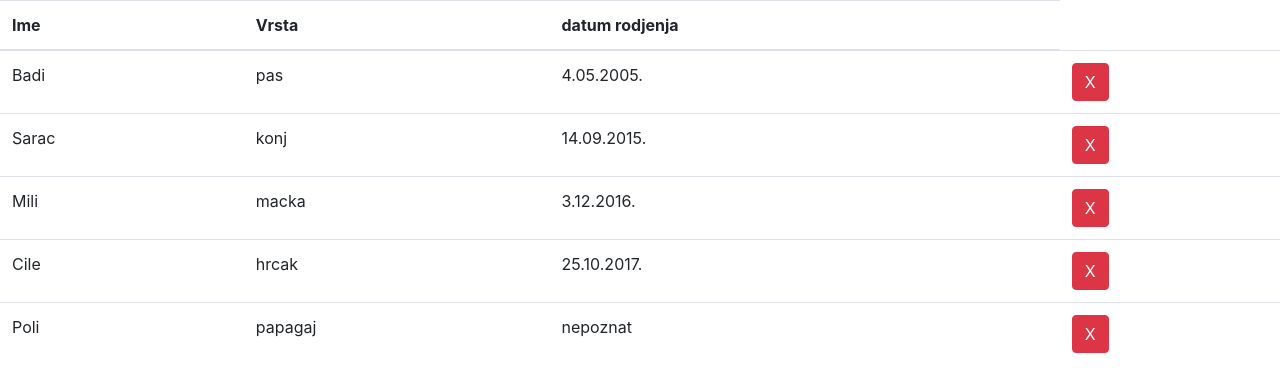
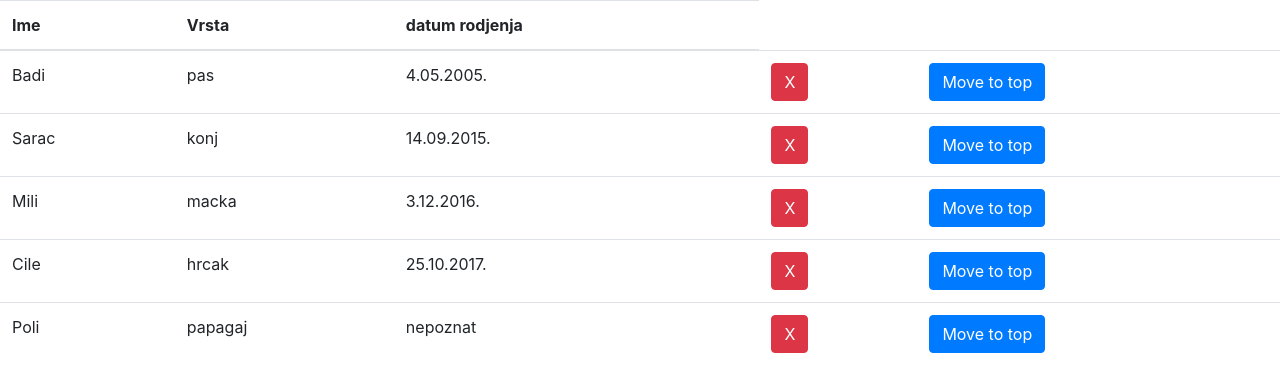
Before and after one commit to sanela30/Zoo, an Angular app: page / in a window 1280 px wide. Shown: the top 392 px of the page. Built offline with nearby package versions, Linux system fonts and the light colour scheme.

Commit message:
peti komit

```diff
--- a/src/app/animal-list/animal-list.component.html
+++ b/src/app/animal-list/animal-list.component.html
@@ -15,7 +15,12 @@
       class="btn btn-danger"
       (click)="removeAnimal(animal)">
     X
-  </button>
+    </button>
+    <td><button
+      class="btn btn-primary"
+      (click)="moveToTop(animal)">
+    Move to top
+    </button>
 </td>
 
   </tr>
--- a/src/app/animal-list/animal-list.component.ts
+++ b/src/app/animal-list/animal-list.component.ts
@@ -29,12 +29,16 @@ export class AnimalListComponent implements OnInit {
 
  ];
  }
- removeAnimal(animal){
+  removeAnimal(animal){
   let index = this.animals.indexOf(animal);
   this.animals.splice(index,1);
 
 }
+  moveToTop(animal){
+    this.removeAnimal(animal);
+    this.animals.unshift(animal);
 
+}
   ngOnInit() {
   }
 
```
